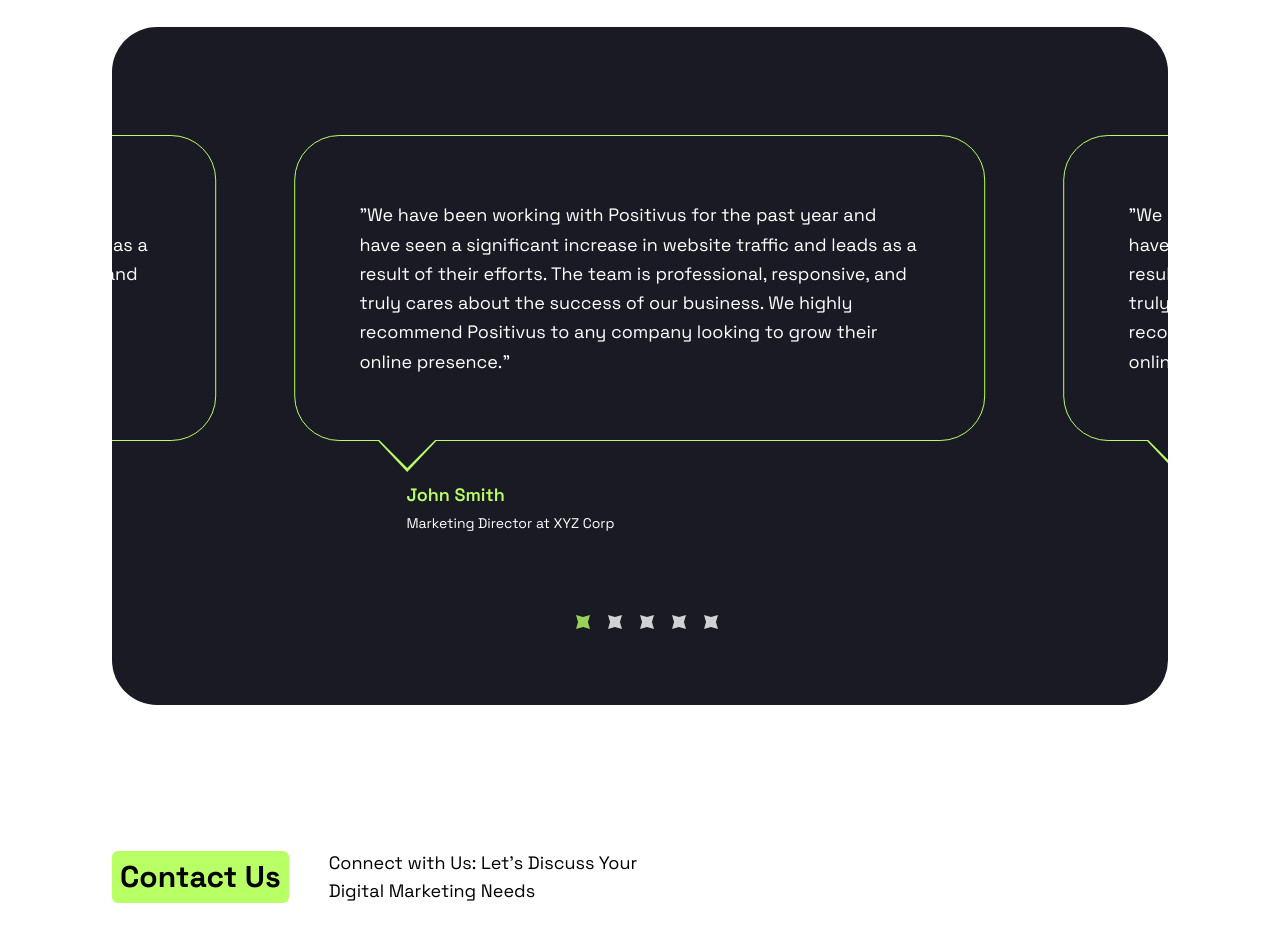
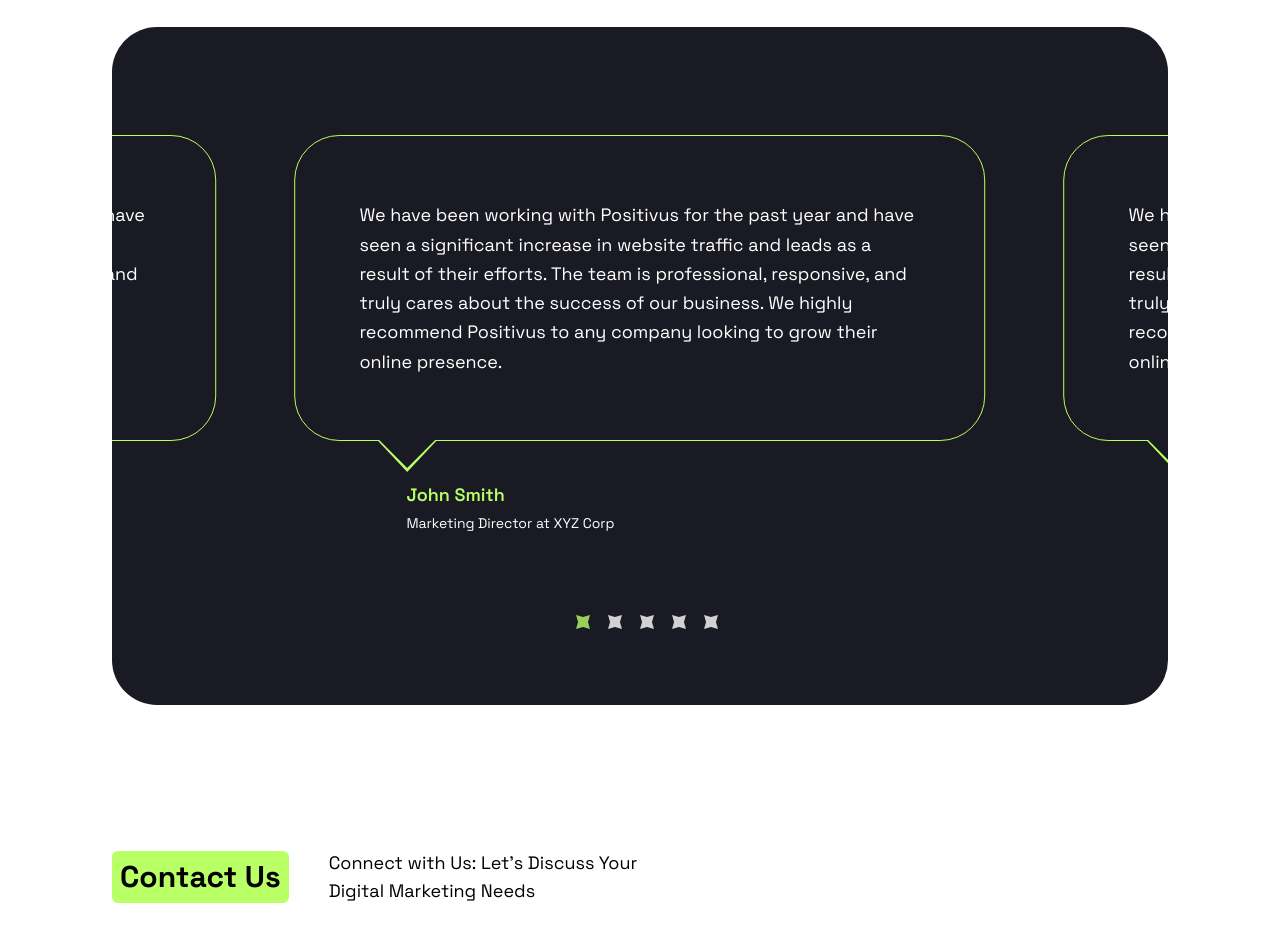
Before and after one commit to jansu11/nepse_numbers, a Next.js app: page / in a window 1280 px wide. Shown: the part 5800-6732 px from the top of the page. Built offline with nearby package versions, Linux system fonts and the light colour scheme.

Commit message:
Remove unused code

```diff
--- a/src/components/TestimonialsCard.tsx
+++ b/src/components/TestimonialsCard.tsx
@@ -43,14 +43,6 @@ const testimonials = [
 ];
 
 const TestimonialsCard = () => {
-  const pagination = {
-    clickable: true,
-    renderBullet: function (index: number, className: string): string {
-      return (
-        '<span class="text-green ' + className + '">' + (index + 1) + "</span>"
-      );
-    },
-  };
   return (
     <div className="mt-16 rounded-[45px] bg-dark mx-4 py-10 lg:py-[60px]">
       <Swiper
@@ -75,7 +67,7 @@ const TestimonialsCard = () => {
           <SwiperSlide key={index}>
             <div className="relative px-6 lg:py-12 text-white">
               <p className="relative mb-8 leading-relaxed border-green border px-6 py-8 lg:p-16 rounded-[45px]">
-                "{testimonial.text}"
+                {testimonial.text}
                 <span className="absolute -bottom-7 left-20 lg:left-28 transform -translate-x-1/2 w-0 h-0 border-t-[30px] border-t-dark border-x-[30px] border-x-transparent z-10"></span>
                 <span className="absolute -bottom-8 left-20 lg:left-28 transform -translate-x-1/2 w-0 h-0 border-t-[32px] border-t-green border-x-[30px] border-x-transparent"></span>
               </p>
```
